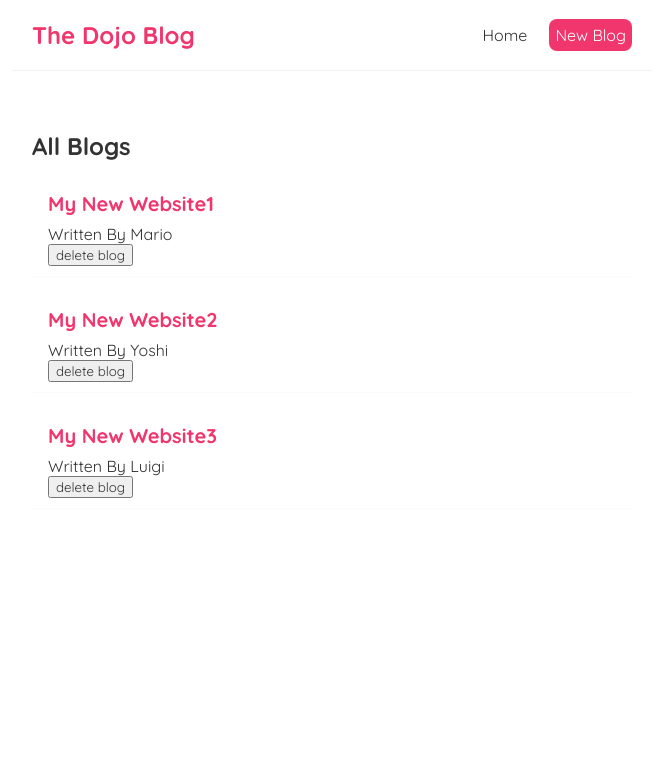
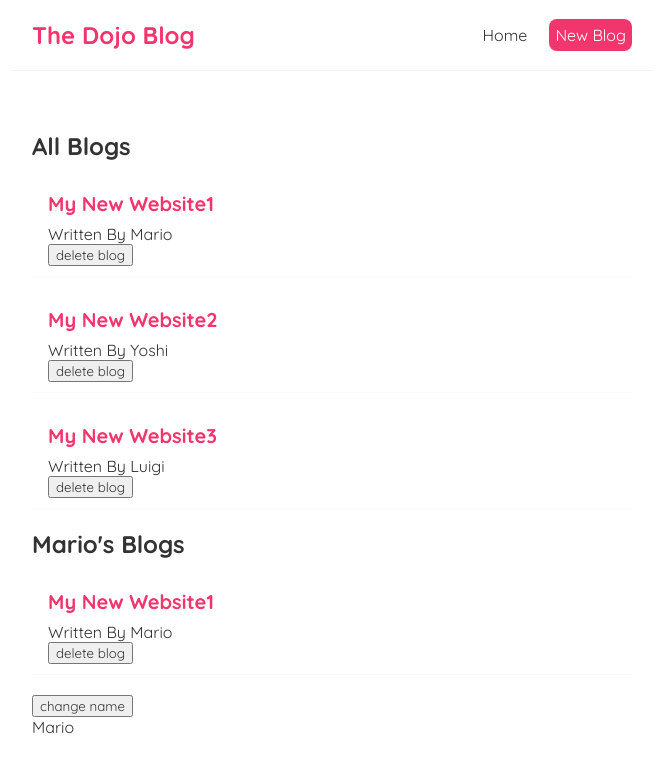
Before and after one commit to TheKid77/REACT-dojo-blog, a React (Create React App) app: page / in a window 1280 px wide. Shown: the top 772 px of the page, without its empty margins (308-971 px from the left). Built offline with nearby package versions, Linux system fonts and the light colour scheme.

Commit message:
Effect Dependencies

```diff
--- a/src/Home.js
+++ b/src/Home.js
@@ -4,13 +4,15 @@ import BlogList from "./Bloglist";
 const Home = () => {
 
     const [name, setName] = useState('Mario');
-    const [age, setAge] = useState(25);
+
     const [blogs, setBlogs] = useState([
         { title : 'My New Website1', body: 'lorem ipsum1...', author: 'Mario', id : 1},
         { title : 'My New Website2', body: 'lorem ipsum2...', author: 'Yoshi', id : 2},
         { title : 'My New Website3', body: 'lorem ipsum3...', author: 'Luigi', id : 3},
 
-    ])
+    ]);
+
+
 
     const handleDelete = (id) => {
         const newBlogs = blogs.filter(blog => blog.id !== id);
@@ -19,12 +21,15 @@ const Home = () => {
 
     useEffect(() => {
         console.log("use effect ran");
-    })
+        console.log(name);
+    }, [name, blogs]);
 
     return (
         <div className="home">
             <BlogList blogs={blogs} title="All Blogs" handleDelete={handleDelete} />
-            {/* <BlogList blogs={blogs.filter((blog) => blog.author==="Mario")} title="Mario's Blogs" handleDelete={handleDelete}/> */}
+            <BlogList blogs={blogs.filter((blog) => blog.author==="Mario")} title="Mario's Blogs" handleDelete={handleDelete}/>
+            <button onClick={() => setName('Luigi')}>change name</button>
+            <p>{name}</p>
         </div>
       );
 }
```
